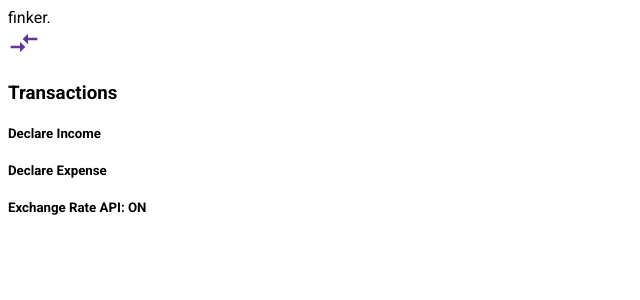
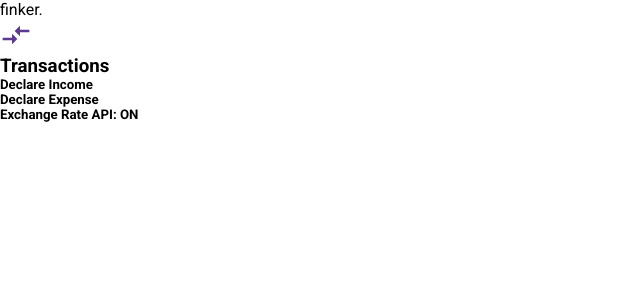
Before and after one commit to feyyum/ondokuzon, a React (Vite) app: page / in a window 1280 px wide. Shown: the top 300 px of the page, without its empty margins (0-640 px from the left). Built offline with nearby package versions, Linux system fonts and the light colour scheme.

Commit message:
Edit global css

```diff
--- a/src/components/Sidebar/Sidebar.jsx
+++ b/src/components/Sidebar/Sidebar.jsx
@@ -1,5 +1,6 @@
 import styles from "./Sidebar.module.css";
 
+// SVG Imports
 import Transaction from "../../assets/Transaction.svg";
 
 function Sidebar() {
@@ -11,7 +12,7 @@ function Sidebar() {
           <div className={styles.element_header_container}>
             <img
               src={Transaction}
-              alt="Transaction ICO"
+              alt="Transaction Icon"
               className={styles.element_header_icon}
             />
             <h3 className={styles.element_header_text}>Transactions</h3>
--- a/src/index.css
+++ b/src/index.css
@@ -3,12 +3,40 @@
 :root {
   font-family: "Roboto", sans-serif;
   font-weight: 400;
-
   color-scheme: light dark;
-
   font-synthesis: none;
   text-rendering: optimizeLegibility;
   -webkit-font-smoothing: antialiased;
   -moz-osx-font-smoothing: grayscale;
   -webkit-text-size-adjust: 100%;
+
+  --xxl: 1440px;
+  --xl: 1200px;
+  --lg: 992px;
+  --md: 768px;
+  --sm: 576px;
+
+  --purple: #5d3891;
+  --white: #ffffff;
+  --gray: #f7f7f8;
+  --dark-gray: #ababab;
+  --orange: #f99417;
+
+  --Thin: 100;
+  --ExtraLight: 200;
+  --Light: 300;
+  --Regular: 400;
+  --Medium: 500;
+  --SemiBold: 600;
+  --Bold: 700;
 }
+
+* {
+  margin: 0;
+  padding: 0;
+  box-sizing: border-box;
+}
+
+a {
+  text-decoration: none;
+}
```
